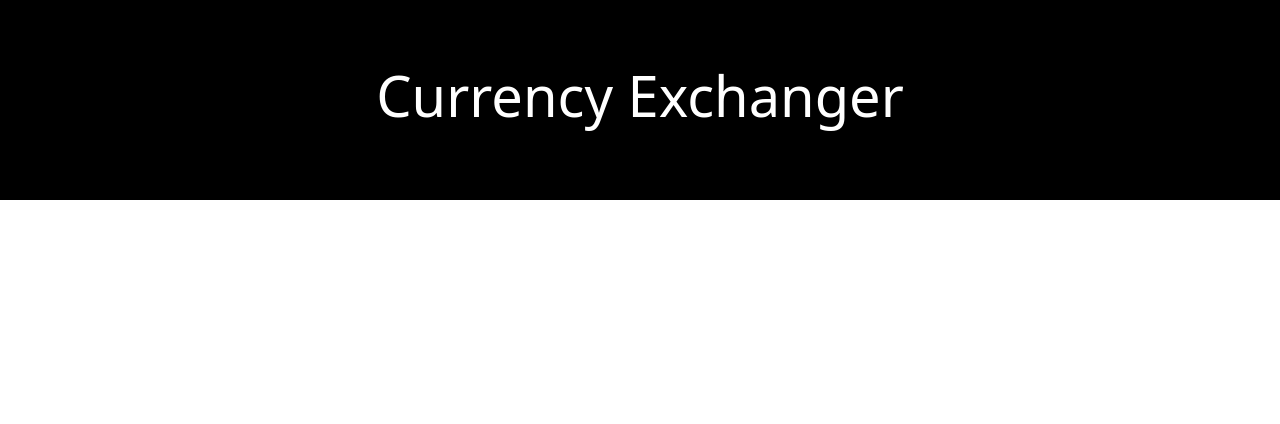
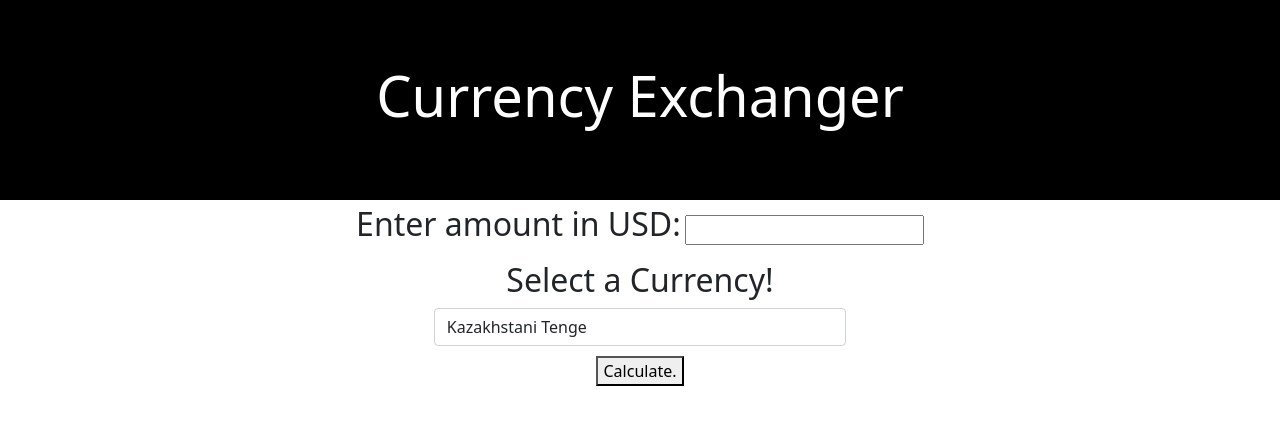
Before and after one commit to Cassel-Evens/Currecncy-Exchanger, a website built with webpack: page src/index.html in a window 1280 px wide. Built offline with nearby package versions, Linux system fonts and the light colour scheme.

Commit message:
add Updated HTML and CSS

```diff
--- a/src/css/styles.css
+++ b/src/css/styles.css
@@ -5,8 +5,30 @@
   align-items: center;
   height: 200px;
 }
-
 #Header h1 {
   color: white;
   font-size: 56px;
 }
+#amount {
+  margin-top: 20px;
+  margin-bottom: 20px;
+  border: 0px;
+  padding: 5px;
+  margin: auto;
+  text-align: center;
+}
+#select {
+  margin-top: 20px;
+  margin-bottom: 20px;
+  width: 33%;
+  border: 0px;
+  padding: 5px;
+  margin: auto;
+  text-align: center;
+}
+#button {
+  border: 0px;
+  padding: 5px;
+  margin: auto;
+  text-align: center;
+}
--- a/src/index.html
+++ b/src/index.html
@@ -7,5 +7,26 @@
     <div id="Header">
       <h1>Currency Exchanger</h1>
     </div>
+    <form id = "formOne">
+      <div id="amount">
+        <label for = 'US'><h2>Enter amount in USD:</h2></label>
+        <input id = 'US' type="text">
+      </div>
+      <div id="select">
+        <h2>Select a Currency!</h2>
+        <select class = 'form-control' id="moneyExchange">
+          <option value="KZT">Kazakhstani Tenge</option>
+          <option value="MOP">Macanese Pataca</option>
+          <option value="SHP">Saint Helenian Pound</option>
+          <option value="EGP">Egyptian Pound</option>
+          <option value="ANG"> Netherlands Antillean Guilder</option>
+          <option value="BHD">Bahraini Dinar</option>
+          <option value="CZK">Czech Koruna</option>
+        </select>
+      </div>
+      <div id="button">
+        <button type="submit" class=".btn-block">Calculate.</button>
+      </div>
+    </form>
   </body>
 </html>
```
